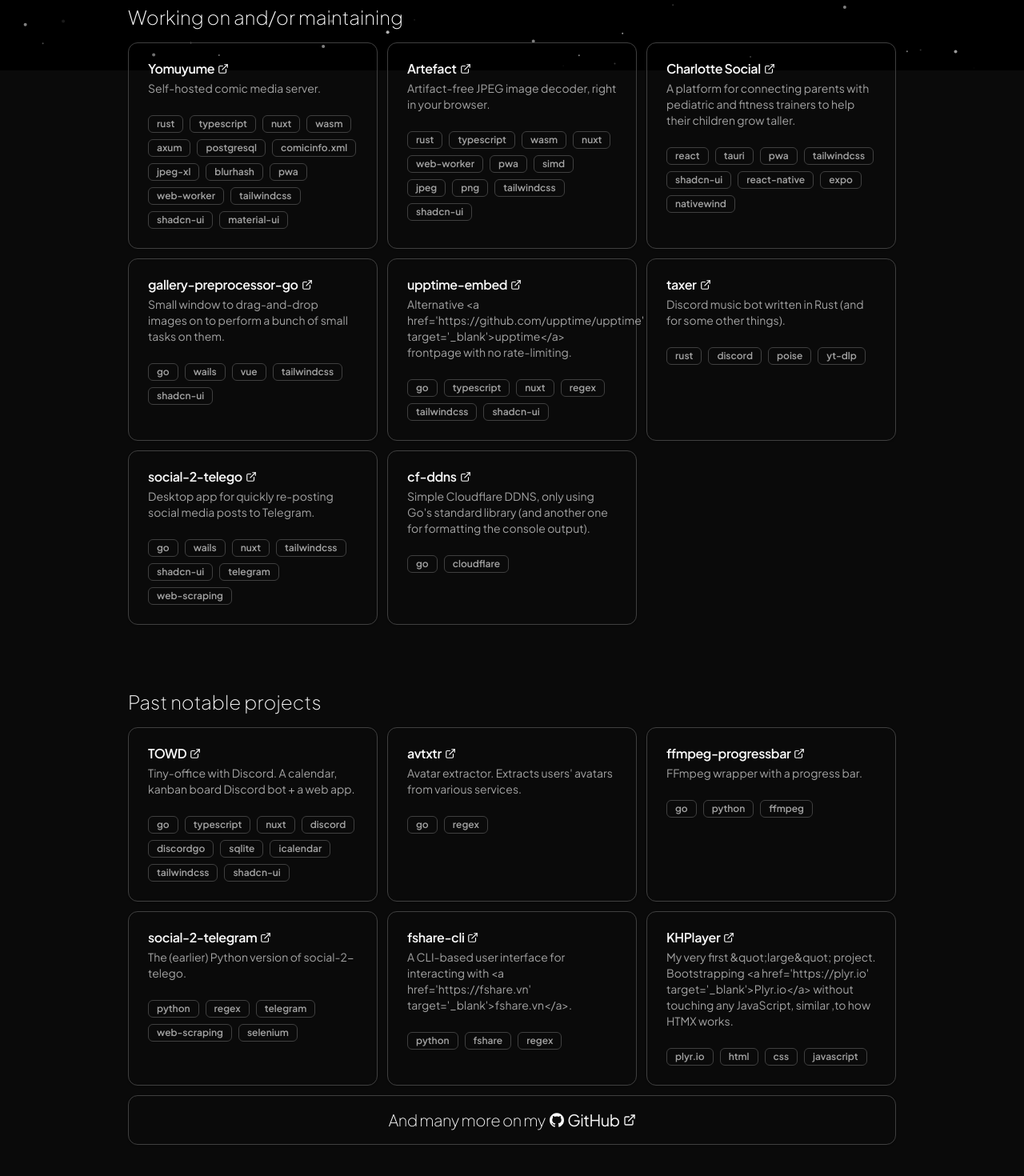
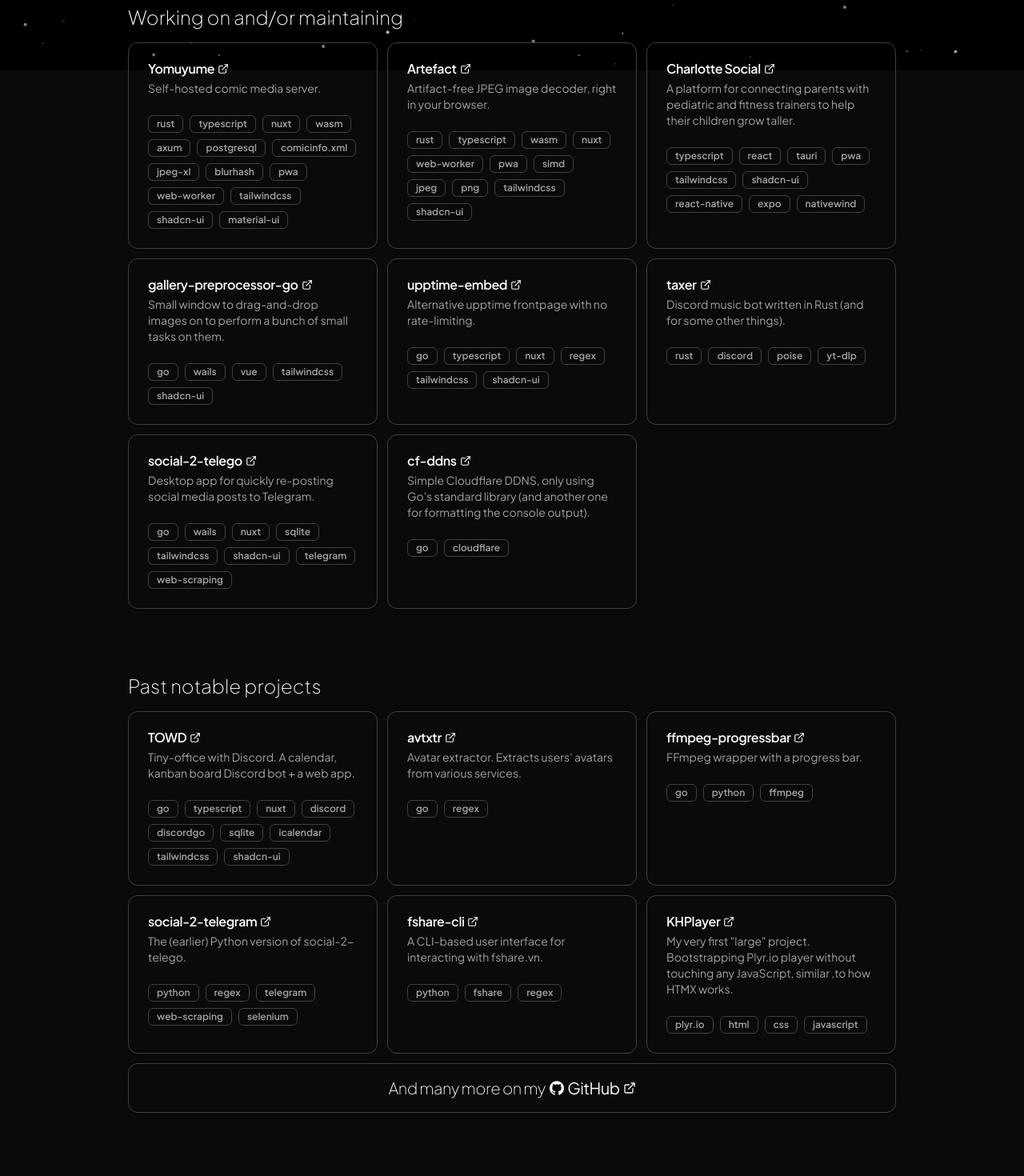
Before and after one commit to DELNEGEND/delnegend.com, a Nuxt app: page / in a window 1280 px wide. Shown: the part 712-2182 px from the top of the page at 80% size. Built offline with nearby package versions, Linux system fonts and the light colour scheme.

Commit message:
refactor(`app.vue`): projects

```diff
--- a/src/app.vue
+++ b/src/app.vue
@@ -26,7 +26,7 @@ const maintaining = [{
 	title: "Charlotte Social",
 	description: "A platform for connecting parents with pediatric and fitness trainers to help their children grow taller.",
 	url: "https://kiness.vn",
-	badges: ["react", "tauri", "pwa", "tailwindcss", "shadcn-ui", "react-native", "expo", "nativewind"],
+	badges: ["typescript", "react", "tauri", "pwa", "tailwindcss", "shadcn-ui", "react-native", "expo", "nativewind"],
 },
 {
 	title: "gallery-preprocessor-go",
@@ -36,7 +36,7 @@ const maintaining = [{
 },
 {
 	title: "upptime-embed",
-	description: "Alternative <a href='https://github.com/upptime/upptime' target='_blank'>upptime</a> frontpage with no rate-limiting.",
+	description: "Alternative upptime frontpage with no rate-limiting.",
 	url: "https://github.com/Delnegend/upptime-embed",
 	badges: ["go", "typescript", "nuxt", "regex", "tailwindcss", "shadcn-ui"],
 },
@@ -50,7 +50,7 @@ const maintaining = [{
 	title: "social-2-telego",
 	description: "Desktop app for quickly re-posting social media posts to Telegram.",
 	url: "https://github.com/Delnegend/social-2-telego",
-	badges: ["go", "wails", "nuxt", "tailwindcss", "shadcn-ui", "telegram", "web-scraping"],
+	badges: ["go", "wails", "nuxt", "sqlite", "tailwindcss", "shadcn-ui", "telegram", "web-scraping"],
 },
 {
 	title: "cf-ddns",
@@ -85,13 +85,13 @@ const archived = [{
 },
 {
 	title: "fshare-cli",
-	description: "A CLI-based user interface for interacting with <a href='https://fshare.vn' target='_blank'>fshare.vn</a>.",
+	description: "A CLI-based user interface for interacting with fshare.vn.",
 	url: "https://github.com/Delnegend/fshare-cli",
 	badges: ["python", "fshare", "regex"],
 },
 {
 	title: "KHPlayer",
-	description: "My very first &quot;large&quot; project. Bootstrapping <a href='https://plyr.io' target='_blank'>Plyr.io</a> without touching any JavaScript, similar ,to how HTMX works.",
+	description: "My very first \"large\" project. Bootstrapping Plyr.io player without touching any JavaScript, similar ,to how HTMX works.",
 	url: "https://github.com/Delnegend/social-2-telegram",
 	badges: ["plyr.io", "html", "css", "javascript"],
 }];
```
